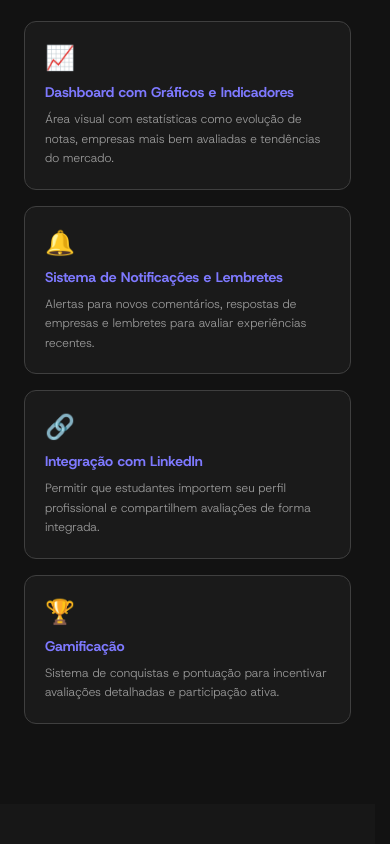
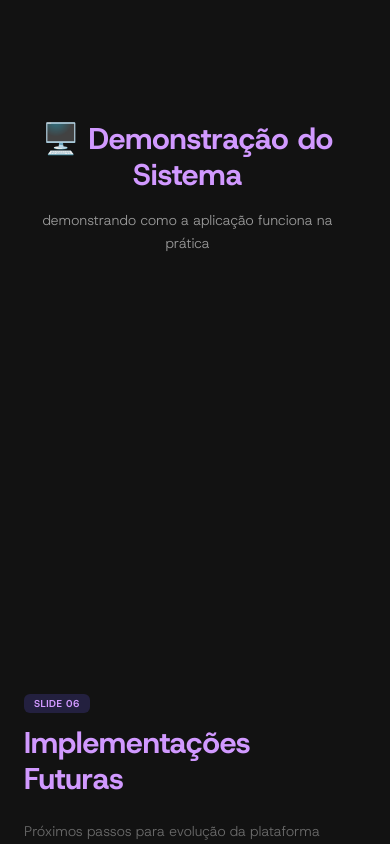
Before and after one commit to pedro-Trovo/Startdoor-landing-page, a React (Vite) app: page /presentation in a window 390 px wide. Shown: the part 6360-7204 px from the top of the page. Built offline with nearby package versions, Linux system fonts and the light colour scheme.

Commit message:
feat(presentation): adiciona slide de transicao Demonstracao do Sistema
Slide minimalista sem SNum entre Tecnologias e Futuro, com titulo centralizado e subtitulo indicando que a aplicacao sera demonstrada na pratica.

```diff
--- a/src/pages/Presentation.tsx
+++ b/src/pages/Presentation.tsx
@@ -10,6 +10,7 @@ const slides = [
   { id: 'objectives', label: 'Objetivos' },
   { id: 'features', label: 'Funcionalidades' },
   { id: 'tech', label: 'Tecnologias' },
+  { id: 'demo', label: 'Demonstração' },
   { id: 'future', label: 'Futuro' },
   { id: 'qa', label: 'Dúvidas' },
   { id: 'thanks', label: 'Obrigado' },
@@ -393,7 +394,19 @@ export default function Presentation() {
         </div>
       </Slide>
 
-      {/* ===== 7. IMPLEMENTAÇÕES FUTURAS ===== */}
+      {/* ===== 7. DEMONSTRAÇÃO ===== */}
+      <Slide id="demo" bg="var(--grey-1300)">
+        <div className="mx-auto max-w-3xl text-center">
+          <p className="text-3xl font-bold md:text-4xl" style={{ color: 'var(--purple-100)' }}>
+            {'🖥️'} Demonstração do Sistema
+          </p>
+          <p className="mt-4 text-sm leading-relaxed" style={{ color: 'var(--grey-300)' }}>
+            demonstrando como a aplicação funciona na prática
+          </p>
+        </div>
+      </Slide>
+
+      {/* ===== 8. IMPLEMENTAÇÕES FUTURAS ===== */}
       <Slide id="future" bg="var(--grey-1300)">
         <div className="mx-auto max-w-5xl">
           <SNum n="06" />
```
